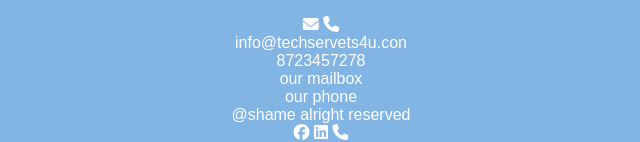
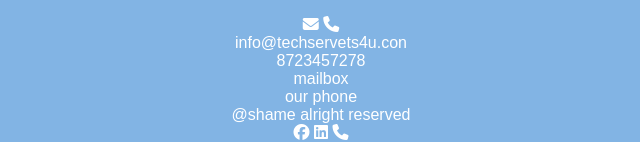
Before and after one commit to shamemasultana/Demo-portfolio, a plain HTML site: page index.html in a window 1280 px wide. Shown: the part 1048-1190 px from the top of the page, 319-959 px from the left. Drawn offline with Linux system fonts and the light colour scheme.

Commit message:
updated maulbox

```diff
--- a/index.html
+++ b/index.html
@@ -61,7 +61,7 @@
             <p>8723457278</p>
         </div>
         <div class="">
-            <p>our mailbox</p>
+            <p>mailbox</p>
             <p>our phone</p>
           </div>
           <div>
```
